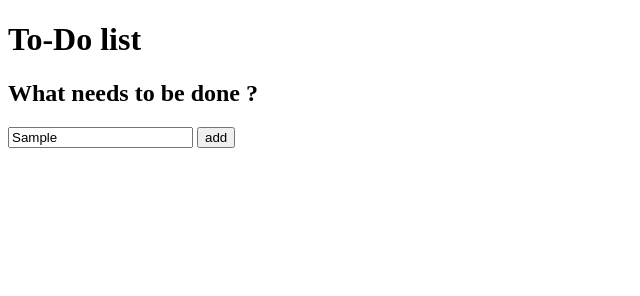
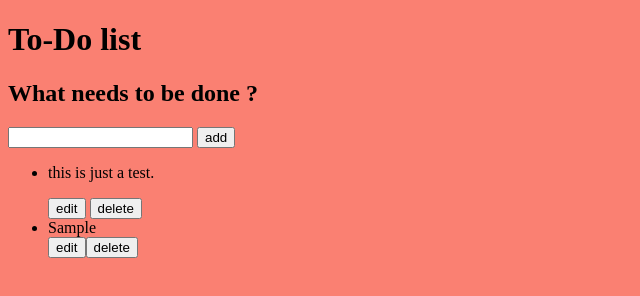
Before and after one commit to AnuragNegii/to-do-app, a plain HTML site: page index.html in a window 1280 px wide. Both pictures are taken after typing "Sample" into the empty fields and a click on the button "add". Shown: the whole page, without its empty margins (0-640 px from the left). Drawn offline with Linux system fonts and the light colour scheme; files that its build step writes are made by us from their sources.

Commit message:
adding the list to unordered list maybe will change this

```diff
--- a/index.html
+++ b/index.html
@@ -5,7 +5,7 @@
         <meta charset="UTF-8">
         <meta name="viewport" content="width=device-width, initial-scale=1">
         <title>To-do list app</title>
-        <link href="css/style.css" rel="stylesheet">
+        <link href="style.css" rel="stylesheet">
         <script defer src="script.js"></script>
     </head>
     <body>
@@ -13,10 +13,17 @@
             <h1>To-Do list</h1>
             <form>
                 <h2> What needs to be done ?</h2>
-                <input type="text" name="to-do" value="">
-                <button type="button">add</button>
+                <input type="text" name="to-do" value="" class="inputTask">
+                <button type="button" class="addTask">add</button>
             </form>
-            <ul class="list">
+            <ul class="mainList">
+                <li type="checkbox">
+                    <div>
+                        <p>this is just a test.</p>
+                        <button type="">edit</button>
+                        <button type="">delete</button>
+                    </div>
+                </li>
             </ul>
         </div>
     </body>
--- a/script.js
+++ b/script.js
@@ -0,0 +1,33 @@
+
+const inputTask = document.querySelector(".inputTask")
+const mainList = document.querySelector(".mainList");
+const addTaskBtn = document.querySelector(".addTask")
+
+addTaskBtn.addEventListener("click", createToDoList);
+console.log("This is a message to the console");
+
+function createToDoList(){
+    if (inputTask.value === ""){
+        alert("add a value");
+        return ;
+    }
+    const newDiv = document.createElement("div");
+    const newList = document.createElement("li");
+    const button1 = document.createElement("button");
+    const button2 = document.createElement("button");
+    const para = document.createElement("p");
+
+    button1.textContent = "edit";
+    button2.textContent = "delete";
+    newList.textContent = inputTask.value.trim();
+
+    console.log(inputTask.value);
+    inputTask.value = "";
+
+
+    mainList.appendChild(newDiv);
+    newDiv.appendChild(newList);
+
+    newDiv.appendChild(button1);
+    newDiv.appendChild(button2);
+}
--- a/style.css
+++ b/style.css
@@ -0,0 +1,5 @@
+
+
+body{
+    background-color: salmon;
+}
```
